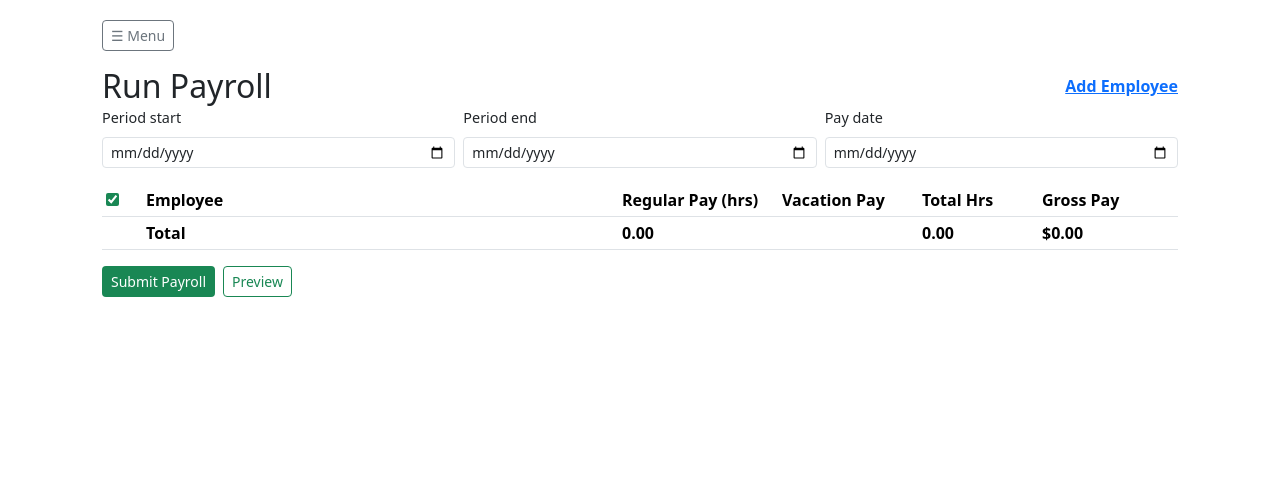
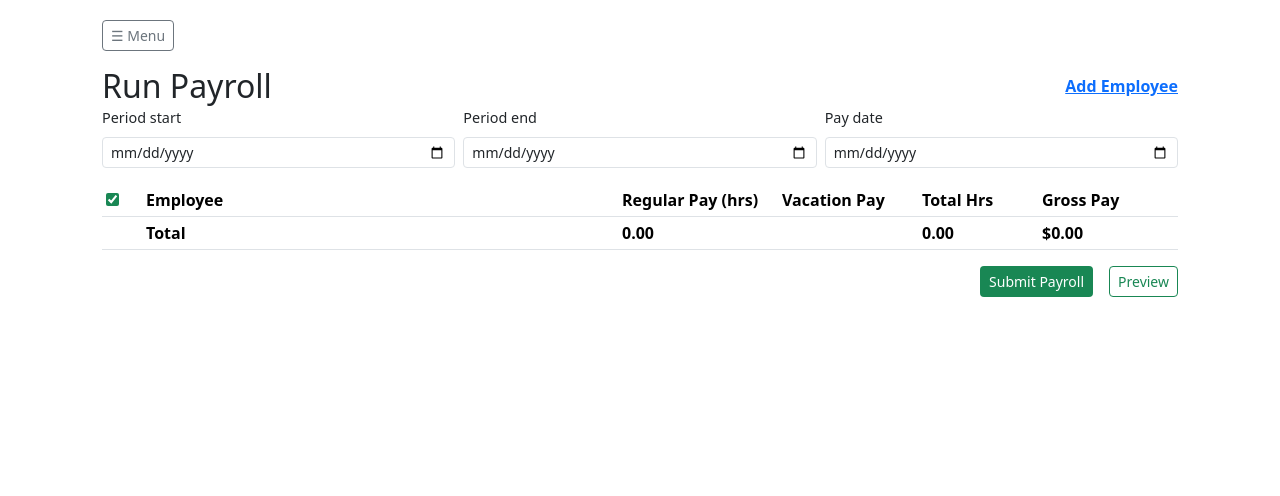
Before and after one commit to vatsraj17-ops/Payroll, a Python web app: template templates/owner_payroll.html in a window 1280 px wide. Shown: the top 496 px of the page. Run offline with Jinja, Linux system fonts and the light colour scheme; the template is opened without the code that fills it, so the values that code supplies are empty.

Commit message:
Right-align payroll action buttons

```diff
--- a/templates/owner_payroll.html
+++ b/templates/owner_payroll.html
@@ -62,7 +62,7 @@
     </table>
   </div>
 
-  <div class="mt-3 d-flex gap-2">
+  <div class="mt-3 d-flex justify-content-end gap-3">
     <button class="btn btn-sm" style="background:#198754; color:#fff;">Submit Payroll</button>
     <button class="btn btn-sm" type="submit" formaction="/owner/payroll/preview" formmethod="post" style="background:#fff; color:#198754; border:1px solid #198754;">Preview</button>
   </div>
```
